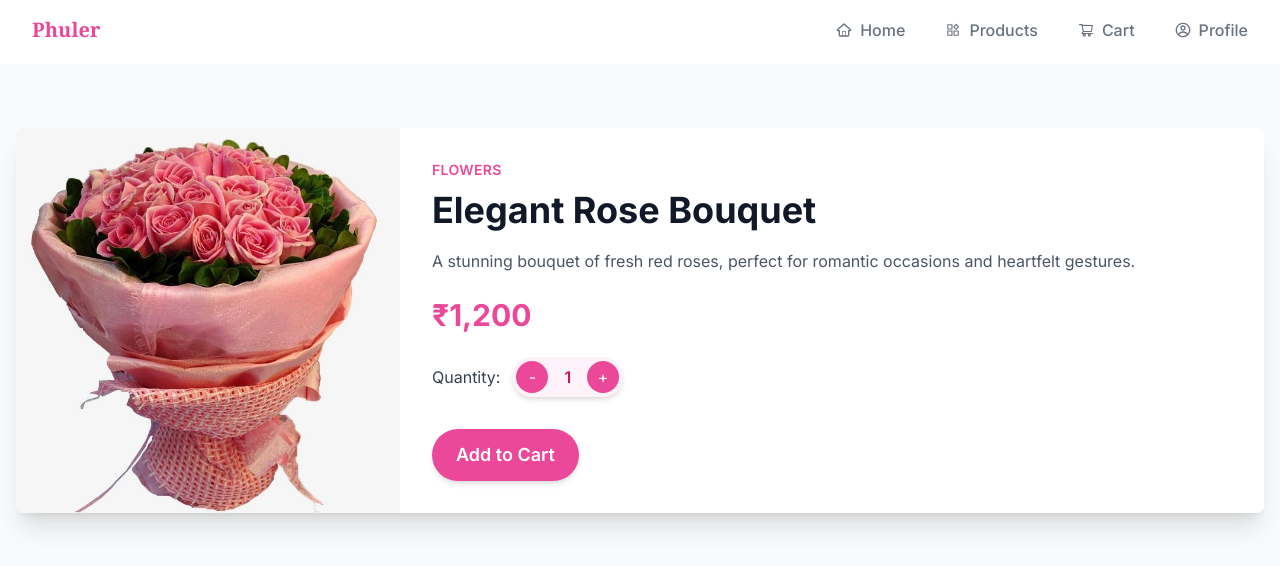
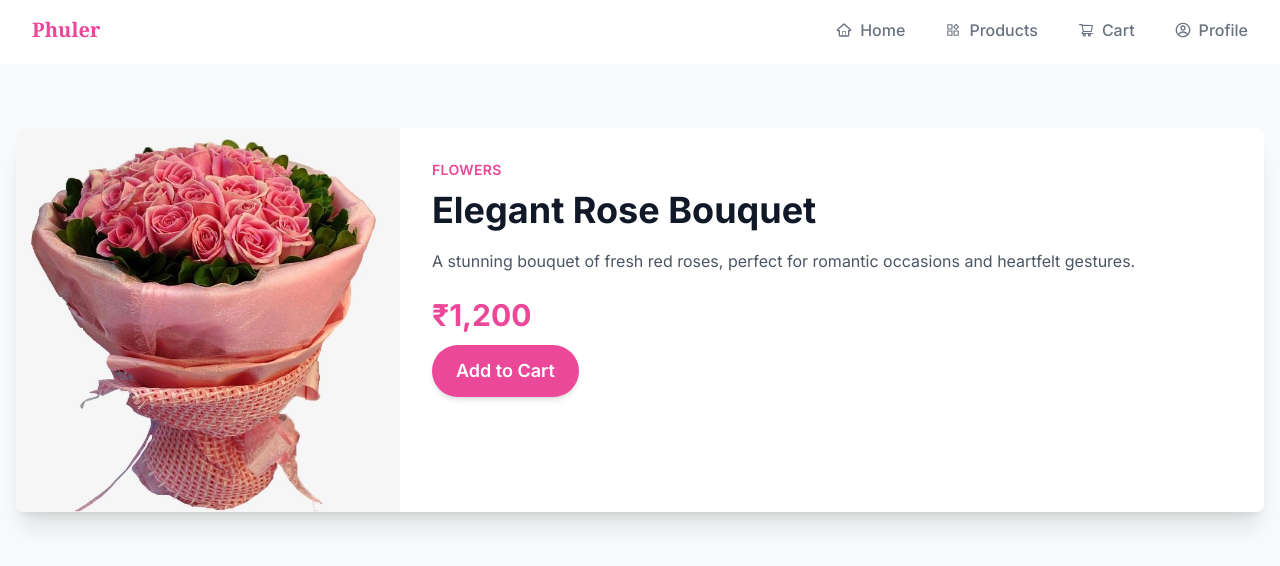
Before and after one commit to AreebaxIrfan/e-commerce, a Next.js app: page /features/1 in a window 1280 px wide. Shown: the top 566 px of the page. Built offline with nearby package versions, Linux system fonts and the light colour scheme.

Commit message:
Update page.tsx

```diff
--- a/src/app/features/[feature]/page.tsx
+++ b/src/app/features/[feature]/page.tsx
@@ -4,7 +4,6 @@ import Image from "next/image";
 import { useCart } from "@/app/components/CartContext";
 import { useEffect, useState } from "react";
 import Nav from "@/app/components/nav";
-import Counter from "@/app/components/Counter";
 import { motion } from "framer-motion";
 
 interface Feature {
@@ -120,16 +119,7 @@ const FeatureDetails = ({ params }: { params: { feature: string } }) => {
                   ₹{feature.price.toLocaleString()}
                 </span>
               </div>
-              <div className="mt-6 flex items-center">
-                <span className="mr-3 text-gray-700">Quantity:</span>
-                <Counter
-                 value={1}
-                 onChange={(newValue) => handleQuantityChange(feature.id, newValue)}
-                 min={1}
-                 max={10}
-                />
-              </div>
-              <div className="mt-8">
+              <div className="mt-3">
                 <motion.button
                   whileHover={{ scale: 1.05 }}
                   whileTap={{ scale: 0.95 }}
```
